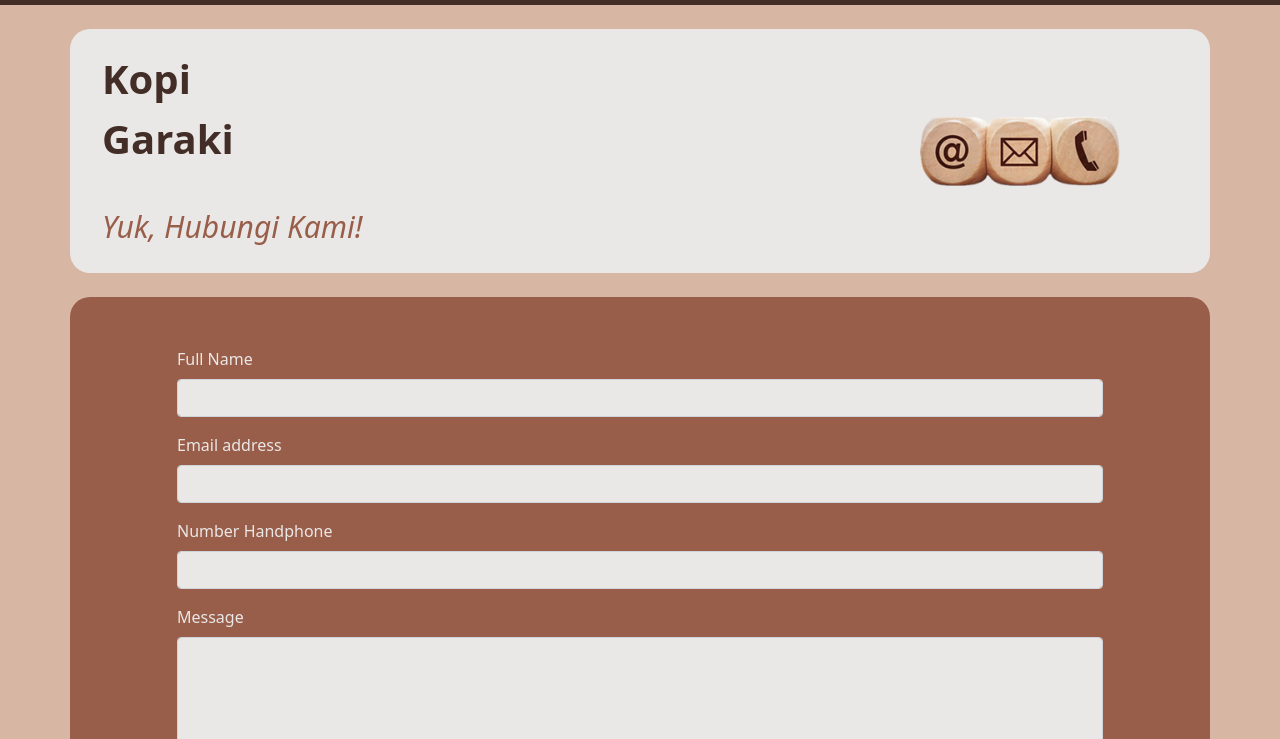
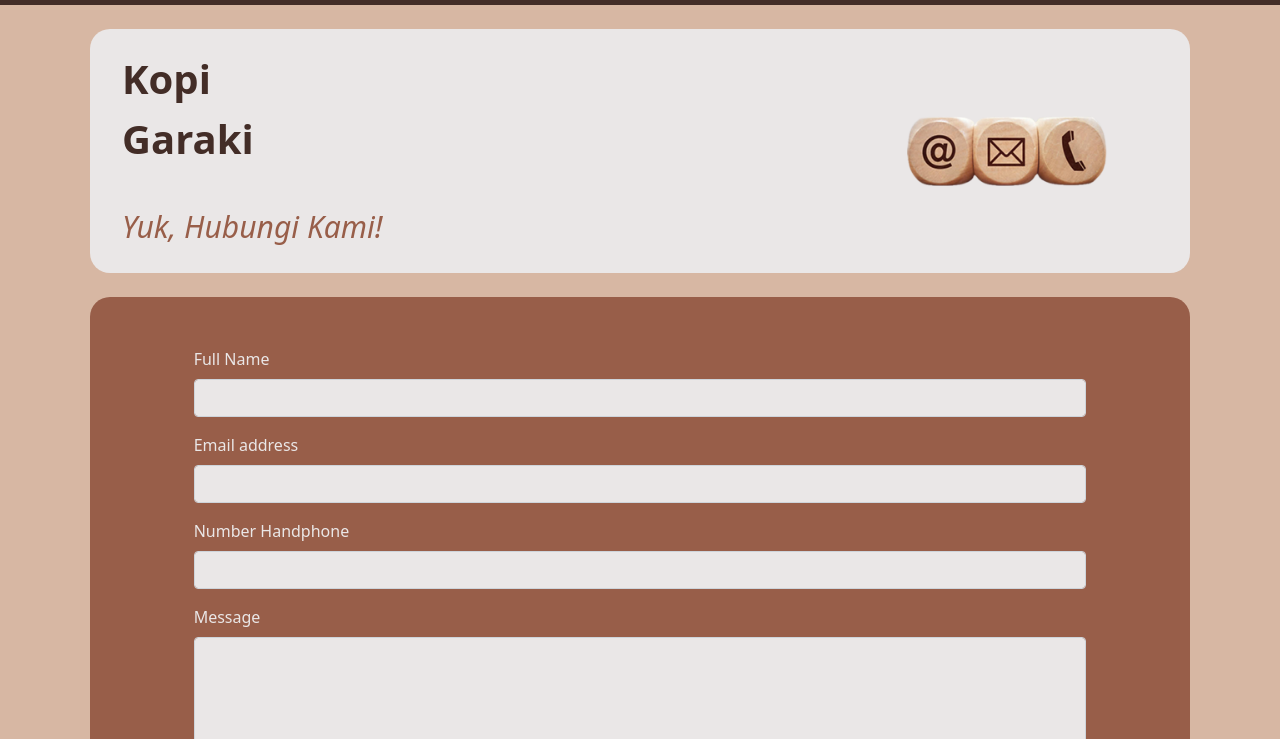
Before and after one commit to Kelompok3-DW/Kopi-Garaki, a website: page kontak.html in a window 1280 px wide. Shown: the part 61-800 px from the top of the page. Drawn offline with nearby package versions, Linux system fonts and the light colour scheme.

Commit message:
tambah margin di halaman kontak

```diff
--- a/assets/css/kontak.css
+++ b/assets/css/kontak.css
@@ -17,14 +17,14 @@ body {
     font-size: 30px;
 }
 
-.container {
+.container-hubungi {
     background-color: #EAE7E7;
     border-radius: 20px;
     padding-top: 20px;
     padding-bottom: 20px;
 }
 
-.container2 {
+.container-form {
     background-color: #985E49;
     border-radius: 20px;
     padding-top: 50px;
--- a/kontak.html
+++ b/kontak.html
@@ -74,9 +74,8 @@
 
 
     <!-- Content -->
-    <br>
     <div class="container">
-        <div class="container-hubungi d-flex flex-row align-items-center justify-content-center row">
+        <div class="container-hubungi d-flex flex-row align-items-center justify-content-center row mx-2 my-4">
             <div class="col-sm-12 col-md-12 col-lg-4">
                 <div class="wrapper-hubungi">
                     <p class="garaki">Kopi <br> Garaki</p>
@@ -97,10 +96,8 @@
         </div>
     </div>
 
-    <br>
-
-    <div class="container container2">
-        <div class="container-form d-flex flex-row align-items-center justify-content-center row">
+    <div class="container">
+        <div class="container-form d-flex flex-row align-items-center justify-content-center row m-2 my-4">
             <div class="col-sm-12 col-md-12 col-lg-10">
                 <div class="form">
                     <form>
```
